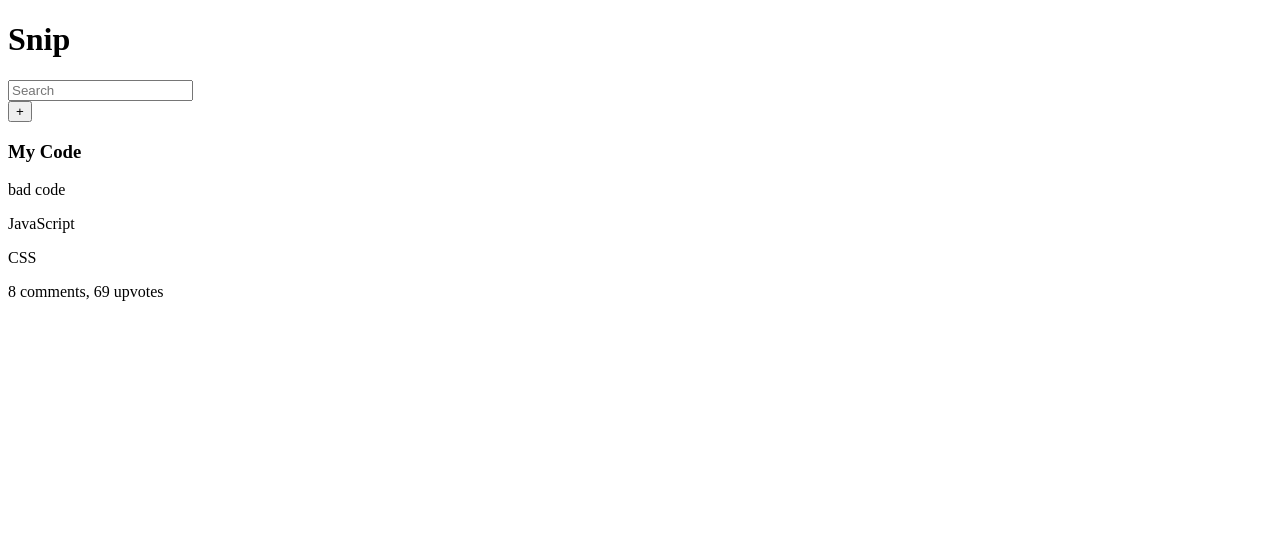
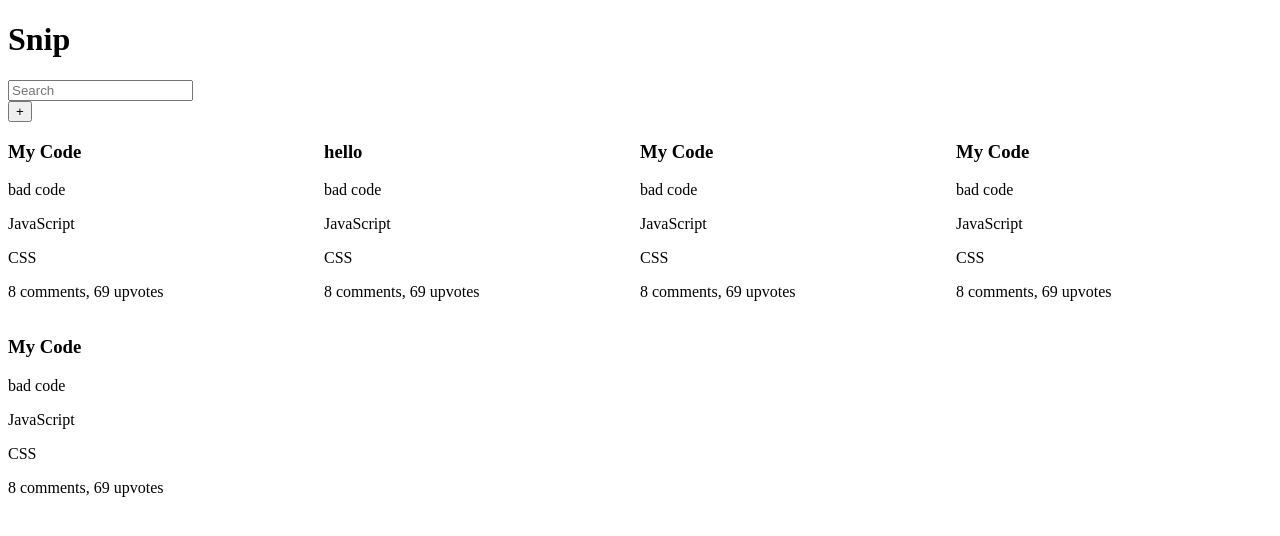
Before and after one commit to SchoolOfCode/bc13_w9_project-frontend-snip-fyi, a React (Create React App) app: page / in a window 1280 px wide. Shown: the top 536 px of the page. Built offline with nearby package versions, Linux system fonts and the light colour scheme.

Commit message:
Started functionality of searching through our snippets

```diff
--- a/src/components/App/App.jsx
+++ b/src/components/App/App.jsx
@@ -4,7 +4,9 @@ import Header from "../Header/Header";
 import Search from "../Search/Search";
 import CardDisplay from "../CardDisplay/CardDisplay";
 
-const ACTIONS = {
+export const ACTIONS = {
+  DISPLAY_SNIPPETS: "DISPLAY_SNIPPETS",
+  FILTER_SNIPPETS: "FILTER_SNIPPETS",
   ADD_SNIPPET: "ADD_SNIPPET",
   DELETE_SNIPPET: "DELETE_SNIPPET",
   EDIT_SNIPPET: "EDIT_SNIPPET",
@@ -22,12 +24,69 @@ const INITIAL_STATE = [
     numUpvotes: 69,
     commentIds: [],
   },
+  {
+    id: 2,
+    title: "hello",
+    codeSnippet: "let const = temporary",
+    description: "bad code",
+    tags: ["JavaScript", "CSS"],
+    dateCreated: "22/11/22",
+    numComments: 8,
+    numUpvotes: 69,
+    commentIds: [],
+  },
+  {
+    id: 3,
+    title: "My Code",
+    codeSnippet: "let const = temporary",
+    description: "bad code",
+    tags: ["JavaScript", "CSS"],
+    dateCreated: "22/11/22",
+    numComments: 8,
+    numUpvotes: 69,
+    commentIds: [],
+  },
+  {
+    id: 4,
+    title: "My Code",
+    codeSnippet: "let const = temporary",
+    description: "bad code",
+    tags: ["JavaScript", "CSS"],
+    dateCreated: "22/11/22",
+    numComments: 8,
+    numUpvotes: 69,
+    commentIds: [],
+  },
+  {
+    id: 5,
+    title: "My Code",
+    codeSnippet: "let const = temporary",
+    description: "bad code",
+    tags: ["JavaScript", "CSS"],
+    dateCreated: "22/11/22",
+    numComments: 8,
+    numUpvotes: 69,
+    commentIds: [],
+  },
 ];
 
 function cardReducer(state, action) {
   switch (action.type) {
     case ACTIONS.ADD_SNIPPET:
       return console.log("hello world");
+    case ACTIONS.DISPLAY_SNIPPETS:
+      return [...state];
+    case ACTIONS.FILTER_SNIPPETS:
+      console.log(
+        state.filter((card) => {
+          const lower = card.title.toLowerCase();
+          return lower.includes(action.payload);
+        })
+      );
+      return state.filter((card) => {
+        const lower = card.title.toLowerCase();
+        return lower.includes(action.payload);
+      });
     default:
       return state;
   }
@@ -39,12 +98,10 @@ export default function App() {
   // False by default
   const [isModalOpen, setIsModalOpen] = useState(false);
 
-  console.log(isModalOpen);
-
   return (
     <div>
       <Header title="Snip" />
-      <Search />
+      <Search dispatch={dispatch} />
       <AddButton setIsModalOpen={setIsModalOpen} buttonText="+" />
       <CardDisplay cardList={state} />
     </div>
--- a/src/components/Card/Card.jsx
+++ b/src/components/Card/Card.jsx
@@ -9,7 +9,7 @@ export default function Card({
   numUpvotes,
 }) {
   return (
-    <div>
+    <div className="Card">
       <h3>{title}</h3>
       <p>{date}</p>
       <p>{description}</p>
--- /dev/null
+++ b/src/components/CardDisplay/CardDisplay.css
@@ -0,0 +1,12 @@
+.CardDisplay {
+  display: grid;
+  max-width: 1440px;
+  grid-template-columns: repeat(4, 1fr);
+  grid-template-rows: auto;
+}
+
+@media only screen and (max-width: 900px) {
+  .CardDisplay {
+    grid-template-columns: repeat(2, 1fr);
+  }
+}
--- a/src/components/CardDisplay/CardDisplay.jsx
+++ b/src/components/CardDisplay/CardDisplay.jsx
@@ -1,9 +1,10 @@
 import React from "react";
 import Card from "../Card/Card";
+import "./CardDisplay.css";
 
 export default function CardDisplay({ cardList }) {
   return (
-    <div>
+    <div className="CardDisplay">
       {cardList.map((card) => {
         return (
           <Card
--- a/src/components/Search/Search.jsx
+++ b/src/components/Search/Search.jsx
@@ -1,14 +1,26 @@
 import React, { useState } from "react";
+import { ACTIONS } from "../App/App";
 
-export default function Search() {
+export default function Search({ dispatch }) {
   const [searchInput, setSearchInput] = useState("");
 
-  console.log(searchInput);
+  function handleChange(e) {
+    // Update our search input state with the current value of users search query
+    setSearchInput(e.target.value);
+
+    // if our state is empty, don't continue
+    if (searchInput === "") return;
+
+    dispatch({
+      type: ACTIONS.FILTER_SNIPPETS,
+      payload: searchInput.toLowerCase(),
+    });
+  }
 
   return (
     <div className="Search">
       <input
-        onChange={(e) => setSearchInput(e.target.value)}
+        onChange={(e) => handleChange(e)}
         type="search"
         // TODO Add search icon to placeholder
         placeholder="Search"
```
